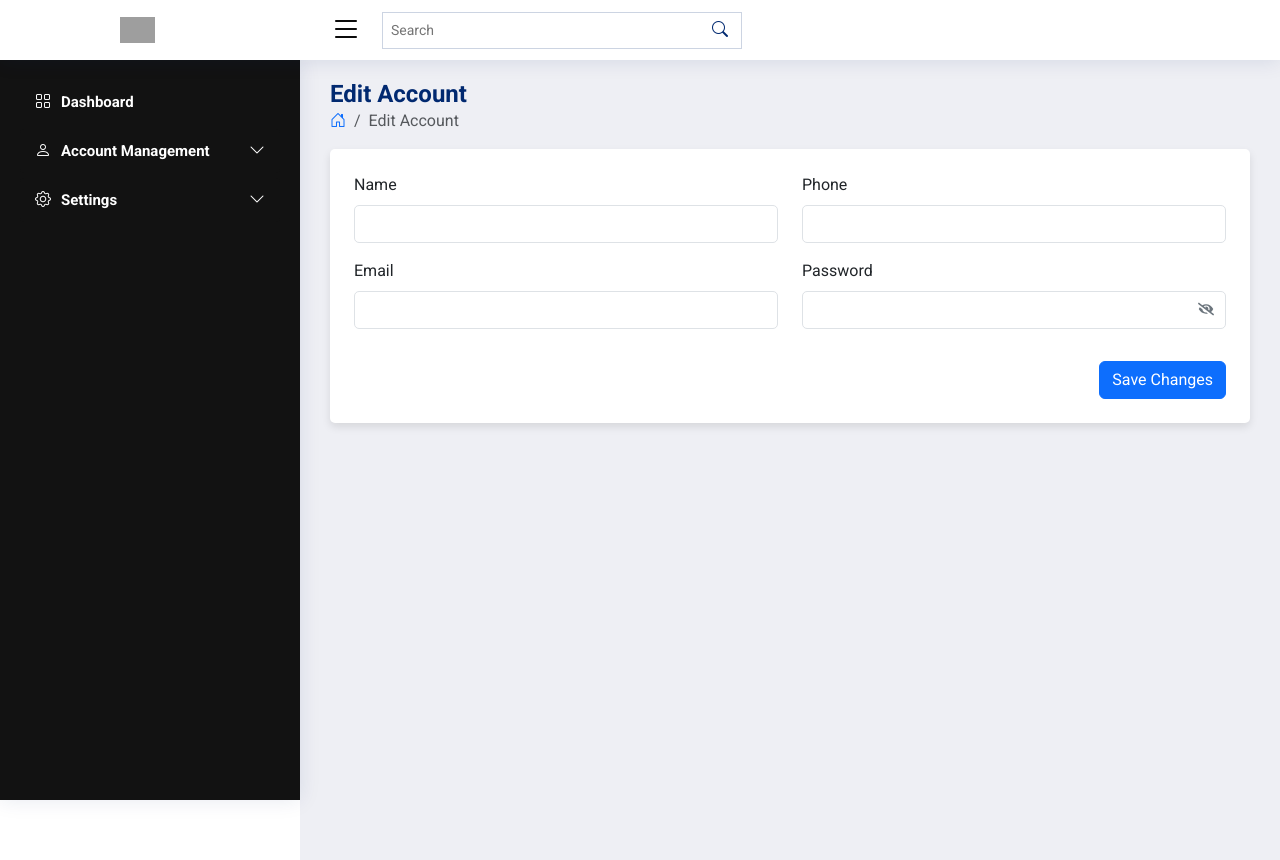
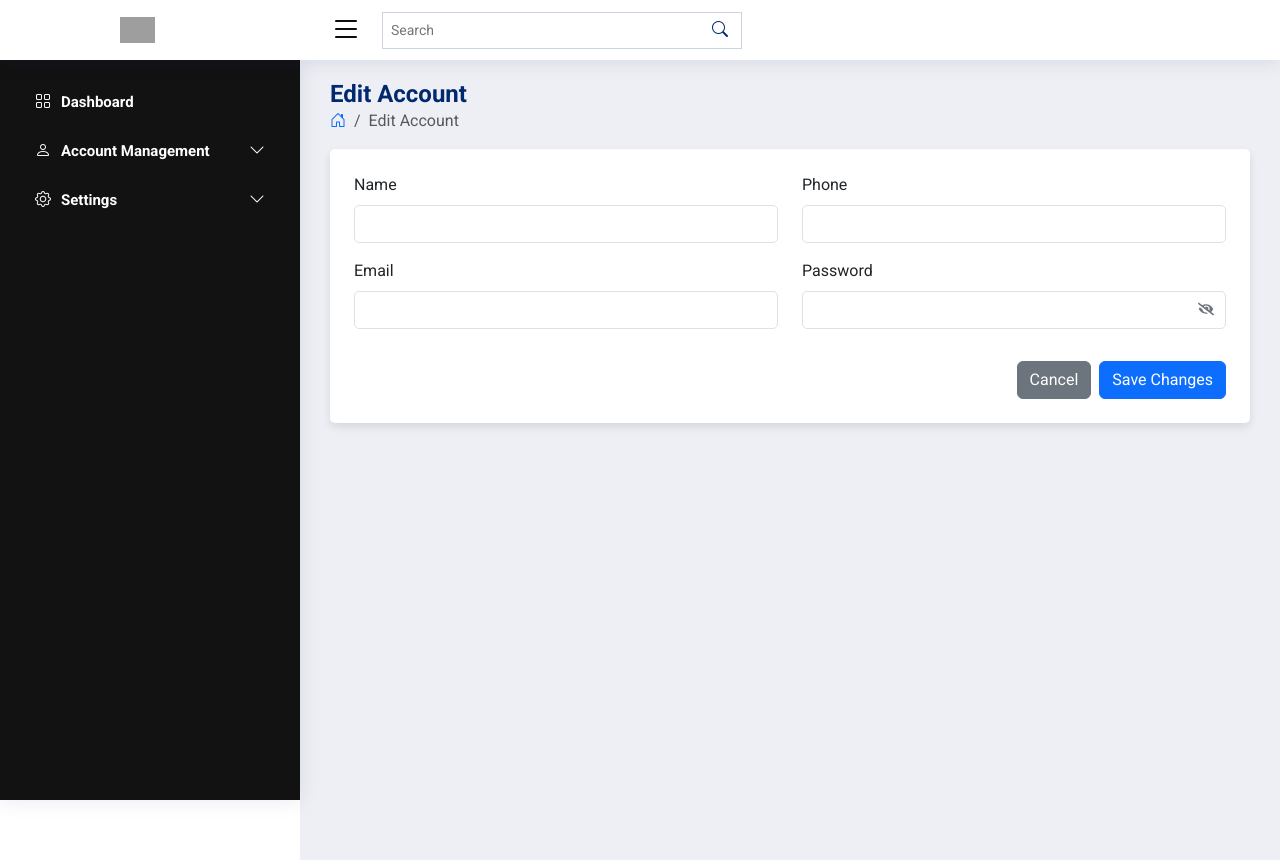
Before and after one commit to totrieuvy/smartphone, a React (Vite) app: page /admin/accountedit in a window 1280 px wide. Built offline with nearby package versions, Linux system fonts and the light colour scheme; no server answers; grey boxes are pictures that could not be loaded; the HTML template or start-up script is replaced by a standard one.

Commit message:
add cancel edit account

```diff
--- a/src/pages/admin/AdminAccountEdit/AdminAccountEdit.jsx
+++ b/src/pages/admin/AdminAccountEdit/AdminAccountEdit.jsx
@@ -2,6 +2,7 @@ import React, { useState, useEffect } from 'react';
 import axios from 'axios';
 import { FaEye, FaEyeSlash } from 'react-icons/fa';
 import './AdminAccountEdit.css';
+import { useNavigate } from 'react-router-dom';
 import PageTitle from '../AdditionalSections/PageTitle/PageTitle';
 
 const AdminAccountEdit = () => {
@@ -12,6 +13,7 @@ const AdminAccountEdit = () => {
         password: '',
     });
     const [showPassword, setShowPassword] = useState(false);
+    const navigate = useNavigate();
 
     useEffect(() => {
         axios.get('https://6692a166346eeafcf46da14d.mockapi.io/account/1')
@@ -35,6 +37,10 @@ const AdminAccountEdit = () => {
 
     const togglePasswordVisibility = () => {
         setShowPassword(prevShowPassword => !prevShowPassword);
+    };
+
+    const handleCancel = () => {
+        navigate('/admin/adminaccount'); // Adjust the path to your actual account page route
     };
 
     const handleSaveChanges = () => {
@@ -109,7 +115,10 @@ const AdminAccountEdit = () => {
                     </div>
                 </div>
                 <div className="button-container">
-                    <button type="button" className="btn btn-primary mt-3" onClick={handleSaveChanges}>
+                    <button type="button" className="btn btn-secondary mt-3" onClick={handleCancel}>
+                        Cancel
+                    </button>
+                    <button type="button" className="btn btn-primary mt-3 ms-2" onClick={handleSaveChanges}>
                         Save Changes
                     </button>
                 </div>
```
